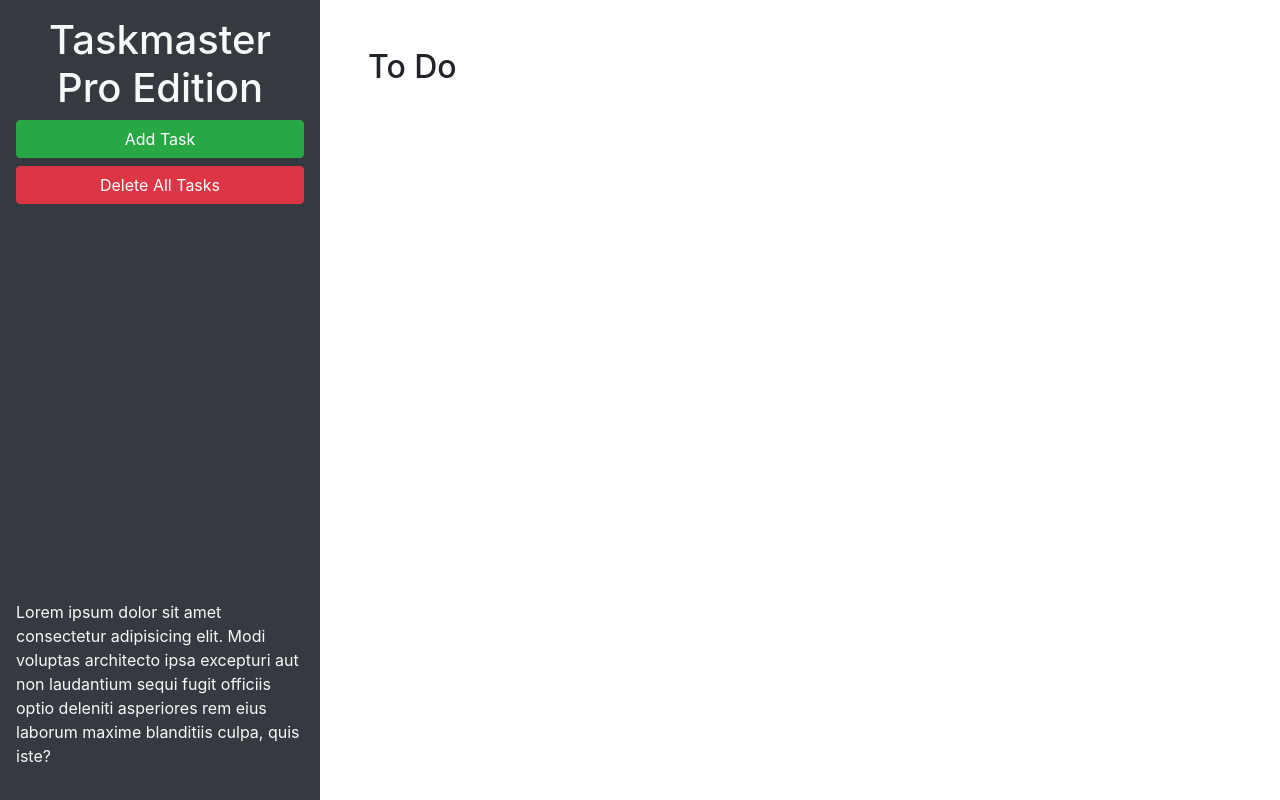
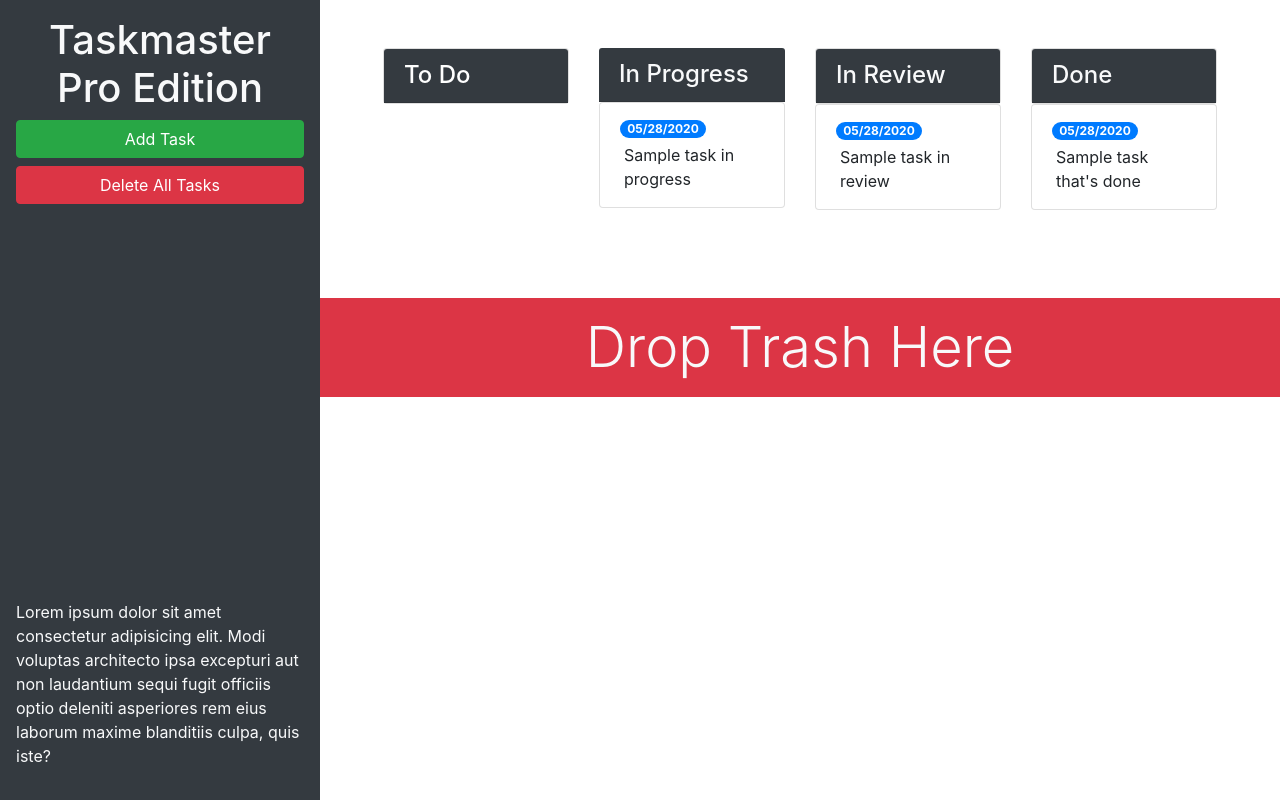
Before and after one commit to cchester11/taskmaster-pro, a plain HTML site: page index.html in a window 1280 px wide. Drawn offline with nearby package versions, Linux system fonts and the light colour scheme.

Commit message:
features added

```diff
--- a/index.html
+++ b/index.html
@@ -13,20 +13,79 @@
 <body>
 
   <div class="row min-vh-100 no-gutters">
-    <header class="col-12 col-lg-3 bg-dark text-light d-flex flex-column p-4 p-lg-3">
+    <header class="col-12 col-lg-3 bg-dark text-light sticky-top d-flex flex-column p-4 p-lg-3">
       <h1 class="text-center">Taskmaster Pro Edition</h1>
       <button id="create-task" class="btn btn-block btn-success" data-toggle="modal" data-target="#task-form-modal">Add
         Task</button>
       <button id="remove-tasks" class="btn btn-block btn-danger">Delete All Tasks</button>
-      <p class="mt-auto">Lorem ipsum dolor sit amet consectetur adipisicing elit. Modi voluptas architecto ipsa
+      <p class="mt-auto d-none d-lg-block">Lorem ipsum dolor sit amet consectetur adipisicing elit. Modi voluptas architecto ipsa
         excepturi aut non
         laudantium sequi fugit officiis optio deleniti asperiores rem eius laborum maxime blanditiis culpa, quis iste?
       </p>
     </header>
-    <main class="col-12 col-lg-9">
-      <div class="m-5">
-        <h2>To Do</h2>
-        <ul id="list-toDo" class="list-group"> </ul>
+    <main class="col-12 col-lg-9 d-flex flex-column">
+      <div class="m-5 row justify-content-around">
+        <!-- To Do-->
+        <div class="col-12 col-md-6 col-xl-3 mb-3">
+          <div class="card">
+            <h4 class="card-header bg-dark text-white">
+              To Do
+            </h4>
+          </div>
+          <ul id="list-toDo" class="list-group"> </ul>
+        </div>
+        <!-- To Do End-->
+        <!-- In Progress -->
+        <div class="col-12 col-md-6 col-xl-3 mb-3">
+          <div card="card">
+            <h4 class="card-header bg-dark text-light">
+              In Progress
+            </h4>
+          </div>
+          <ul class="list-group" id="list-inProgress">
+            <li class="list-group-item">
+              <span class="badge badge-primary badge-pill">05/28/2020</span>
+              <p class="m-1">Sample task in progress</p>
+            </li>
+          </ul>
+        </div>
+        <!-- in progress end -->
+      <!-- in review start -->
+        <div class="col-12 col-md-6 col-xl-3 mb-3">
+          <div class="card">
+            <h4 class="card-header bg-dark text-light">
+              In Review
+            </h4>
+          </div>
+            <ul id="list-inReview" class="list-group">
+              <li class="list-group-item">
+              <span class="badge badge-primary badge-pill">05/28/2020</span>
+              <p class="m-1">Sample task in review</p>
+              </li>
+            </ul>
+        </div>
+      <!-- in review end -->
+      <!-- done start -->
+        <div class="col-12 col-md-6 col-xl-3 mb-3">
+          <div class="card">
+            <h4 class="card-header bg-dark text-light">
+              Done
+            </h4>
+          </div>
+          <ul id="list-done" class="list-group">
+            <li class="list-group-item">
+            <span class="badge badge-primary badge-pill">05/28/2020</span>
+            <p class="m-1">Sample task that's done</p>
+            </li>
+          </ul>
+        </div>
+      </div>
+      <!-- done end -->
+      <!-- Trash -->
+      <div id="trash">
+        <div class="w-100 bg-danger p-3 text-center text-light display-4">
+          Drop Trash Here
+        </div>
       </div>
     </main>
   </div>
@@ -46,11 +105,11 @@
           <form>
             <div class="form-group">
               <label for="modalTaskDescription">Task description</label>
-              <textarea id="modalTaskDescription" rows="3"></textarea>
+              <textarea id="modalTaskDescription" rows="3" class="form-control"></textarea>
             </div>
             <div class="form-group">
               <label for="modalDueDate">Due date</label>
-              <input type="text" id="modalDueDate" placeholder="mm/dd/yyyy" autocomplete="off" />
+              <input type="text" class="form-control" id="modalDueDate" placeholder="mm/dd/yyyy" autocomplete="off" />
             </div>
           </form>
         </div>
```
